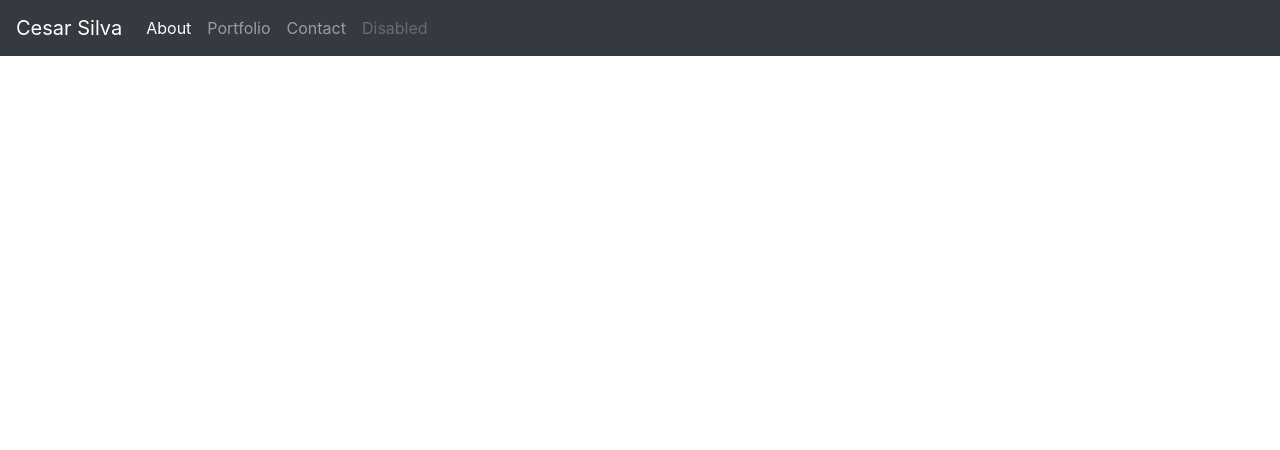
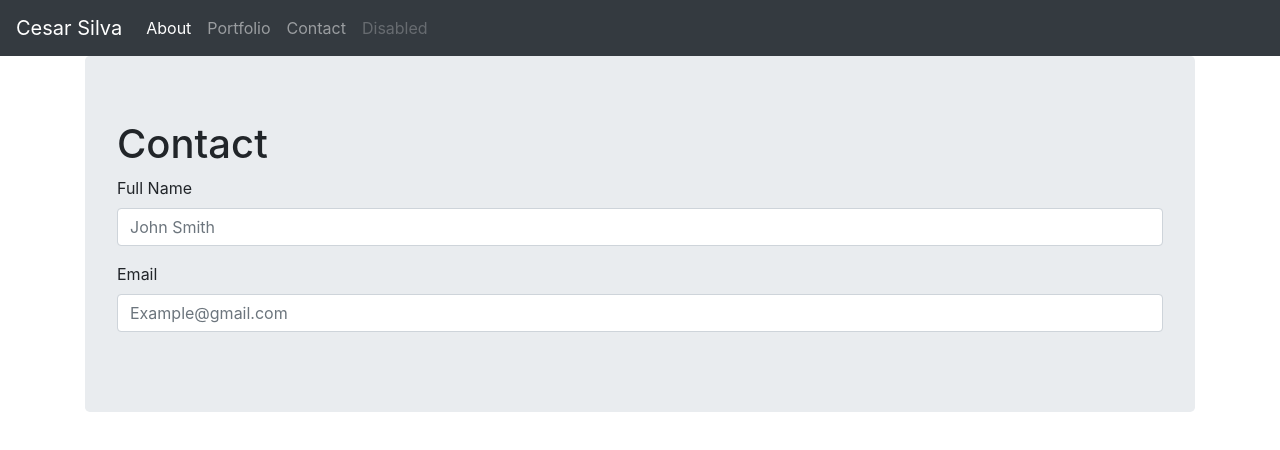
Before and after one commit to Manofsilva/Bootstrap-Portfolio, a plain HTML site: page contact.html in a window 1280 px wide. Drawn offline with nearby package versions, Linux system fonts and the light colour scheme.

Commit message:
added jumbotron content

```diff
--- a/contact.html
+++ b/contact.html
@@ -7,14 +7,15 @@
     <title>Bootstrap Demo Buttons</title>
 
     <!-- Bootstrap CSS -->
-  <link rel="stylesheet" href="https://stackpath.bootstrapcdn.com/bootstrap/4.3.1/css/bootstrap.min.css" integrity="sha384-ggOyR0iXCbMQv3Xipma34MD+dH/1fQ784/j6cY/iJTQUOhcWr7x9JvoRxT2MZw1T" crossorigin="anonymous">
-
+    <link rel="stylesheet" href="https://stackpath.bootstrapcdn.com/bootstrap/4.3.1/css/bootstrap.min.css"
+        integrity="sha384-ggOyR0iXCbMQv3Xipma34MD+dH/1fQ784/j6cY/iJTQUOhcWr7x9JvoRxT2MZw1T" crossorigin="anonymous">
 </head>
 
 <body>
     <nav class="navbar navbar-expand-lg navbar-dark bg-dark">
         <a class="navbar-brand" href="#">Cesar Silva</a>
-        <button class="navbar-toggler" type="button" data-toggle="collapse" data-target="#navbarNav" aria-controls="navbarNav" aria-expanded="false" aria-label="Toggle navigation">
+        <button class="navbar-toggler" type="button" data-toggle="collapse" data-target="#navbarNav"
+            aria-controls="navbarNav" aria-expanded="false" aria-label="Toggle navigation">
             <span class="navbar-toggler-icon"></span>
         </button>
         <div class="collapse navbar-collapse" id="navbarNav">
@@ -35,11 +36,32 @@
         </div>
     </nav>
 
+    <div class="container">
 
+
+
+            <div class="jumbotron">
+                    <div class="page-header">
+                            <h1>Contact</h1>
+
+                        <form>
+                            <div class="form-group">
+                              <label for="formGroupExampleInput">Full Name</label>
+                              <input type="text" class="form-control" id="formGroupExampleInput" placeholder="John Smith">
+                            </div>
+                            <div class="form-group">
+                              <label for="formGroupExampleInput2">Email</label>
+                              <input type="text" class="form-control" id="formGroupExampleInput2" placeholder="Example@gmail.com">
+                            </div>
+                        </form>
+                </div>
+            </div>
+    </div>
 
 
 
 
 
 </body>
+
 </html>
--- /dev/null
+++ b/style.css
@@ -0,0 +1,52 @@
+/* http://meyerweb.com/eric/tools/css/reset/
+   v2.0 | 20110126
+   License: none (public domain)
+*/
+
+html, body, div, span, applet, object, iframe,
+h1, h2, h3, h4, h5, h6, p, blockquote, pre,
+a, abbr, acronym, address, big, cite, code,
+del, dfn, em, img, ins, kbd, q, s, samp,
+small, strike, strong, sub, sup, tt, var,
+b, u, i, center,
+dl, dt, dd, ol, ul, li,
+fieldset, form, label, legend,
+table, caption, tbody, tfoot, thead, tr, th, td,
+article, aside, canvas, details, embed,
+figure, figcaption, footer, header, hgroup,
+menu, nav, output, ruby, section, summary,
+time, mark, audio, video {
+	margin: 0;
+	padding: 0;
+	border: 0;
+	font-size: 100%;
+	font: inherit;
+	vertical-align: baseline;
+}
+/* HTML5 display-role reset for older browsers */
+article, aside, details, figcaption, figure,
+footer, header, hgroup, menu, nav, section {
+	display: block;
+}
+body {
+	line-height: 1;
+}
+ol, ul {
+	list-style: none;
+}
+blockquote, q {
+	quotes: none;
+}
+blockquote:before, blockquote:after,
+q:before, q:after {
+	content: '';
+	content: none;
+}
+table {
+	border-collapse: collapse;
+	border-spacing: 0;
+}
+
+.jumbotron {
+    background-color: rgb(116, 3, 3);
+}
```
Also changed, not shown: index.html (+14 -0 lines), portfolio.html (+7 -1 lines), images/candp.jpg (added). Lines whose indentation alone changed are shown as unchanged.
